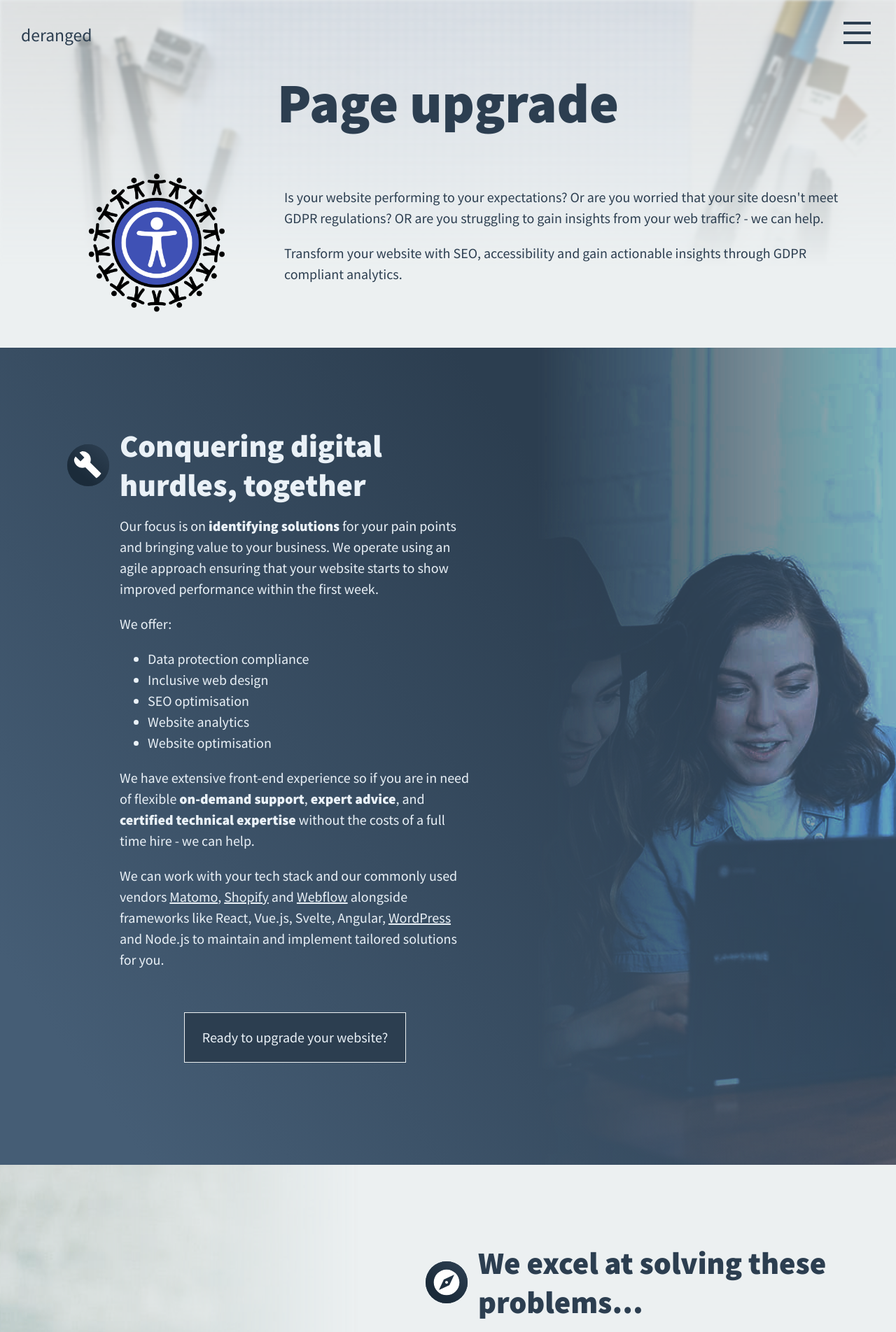
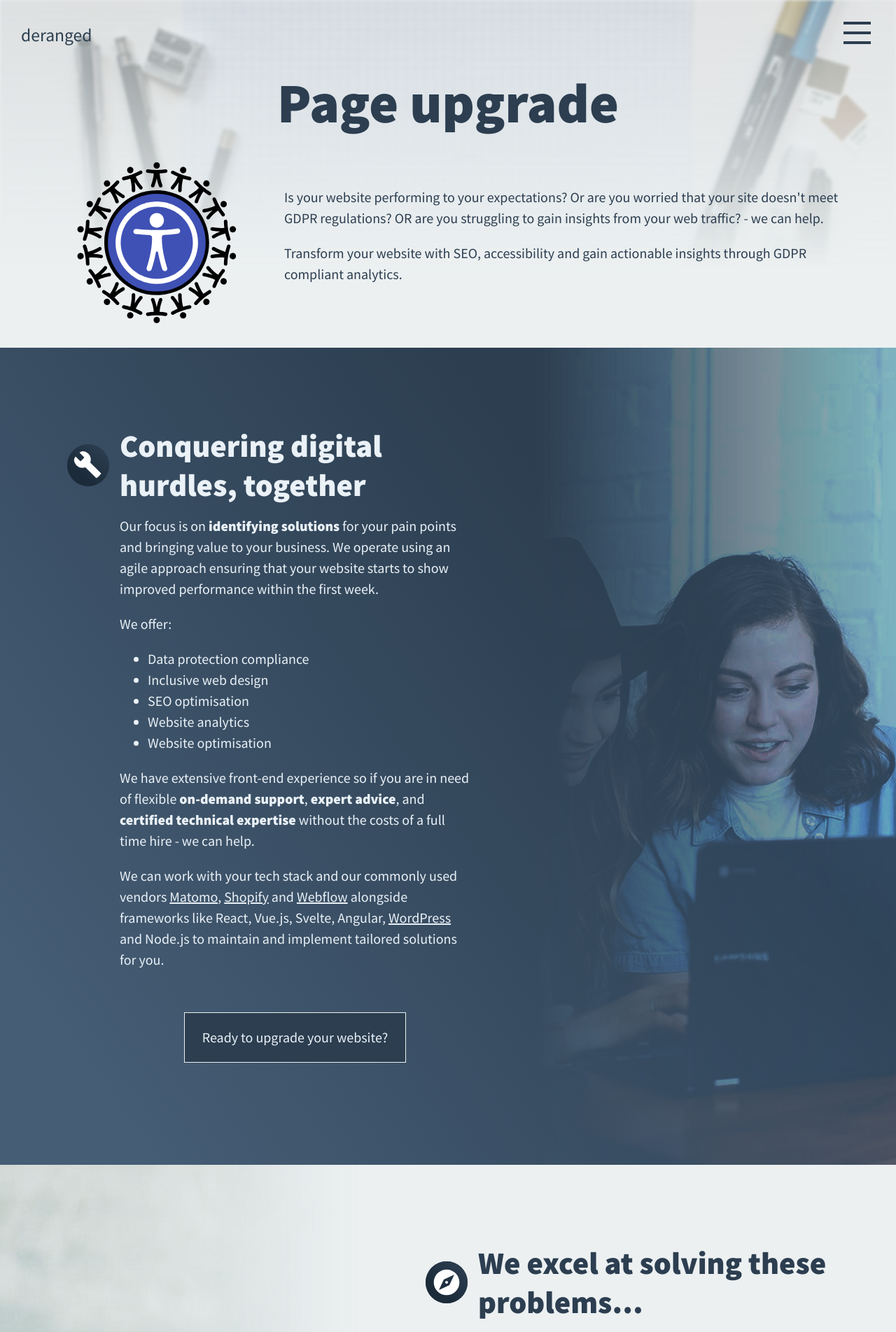
Before and after one commit to derangeddk/deranged.dk, a Jekyll site: the page built from _services/page-upgrade.html, in a window 1280 px wide. Shown: the top 1904 px of the page at 70% size. Built offline with Jekyll 4.4.1, drawn with Linux system fonts in a browser that asks for light colours; comment, search, counter and statistics services are not loaded.

Commit message:
Updated accessibility services icons

```diff
--- a/_layouts/services.html
+++ b/_layouts/services.html
@@ -351,7 +351,7 @@ layout: default
       {% endif %}
     </div>
     <div class="header__row">
-      <img src="{{ page.icon-dark }}" class="header__icon" alt="" />
+      <img src="{{ page.icon-dark }}" class="header__icon" alt="{{ page.icon-alt }}" />
       <div class="header__text" id="first-content">
         {{ page.top-section }}
       </div>
--- a/_services/accessibility-reports.html
+++ b/_services/accessibility-reports.html
@@ -1,7 +1,8 @@
 ---
 layout: services
 title: Accessibility reports
-icon-bright: "/img/deranged_accessibility_report-white.png"
+icon-bright: "/img/deranged_accessibility_report-white.svg"
+icon-dark: "/img/deranged_accessibility_report-dark.svg"
 icon-alt: "Tick in a circle implying a checkbox on a web accessibility report being checked off"
 excerpt: "Our IAAP-CWPA and IAAP-CPACC qualified accessibility expert will create an accessibility report for your website, that is a combination of both the best in class automated checks and human led testing. We deliver a full report to your organisation, identifying accessibility issues for your in house team to tackle. Our experts can be hired on a short term or long term basis and embedded within your organisation to help you manage your accessibility requirements. We can also set up accessibility testing at your request."
 ---
--- a/_services/accessibility-training.html
+++ b/_services/accessibility-training.html
@@ -1,7 +1,8 @@
 ---
 layout: services
 title: Accessibility training
-icon-bright: "/img/deranged_accessibility_training-white.png"
+icon-bright: "/img/deranged_accessibility_training-white.svg"
+icon-dark: "/img/deranged_accessibility_training-dark.svg"
 icon-alt: "Teacher pointing to a blackboard with a web accessibility logo on it depicting training in web accessibility"
 excerpt: "We help to train your team in web accessibility through one (or more) day seminars, to ensure ongoing compliance. We keep your developers up to date with accessibility best practices and train them in &#8220;accessibility thinking&#8221;."
 ---
--- a/_services/page-upgrade.html
+++ b/_services/page-upgrade.html
@@ -2,8 +2,8 @@
 layout: services
 name: page-upgrade
 title: Page upgrade
-icon-bright: "/img/deranged_page_upgrade_accessibility-white.png"
-icon-dark: "/img/deranged_page_upgrade_accessibility-dark.png"
+icon-bright: "/img/deranged_page_upgrade_accessibility-white.svg"
+icon-dark: "/img/deranged_page_upgrade_accessibility-dark.svg"
 icon-alt: "Web Accessibility symbol surrounded by a circle of figures signalling accessibility for all"
 meta: "Transform your website with Page upgrade from deranged. Boost performance, ensure GDPR compliance, enhance accessibility, and gain actionable insights through SEO and analytics. Our agile approach focuses on optimising speed, usability, and inclusivity to engage users and drive growth. Get expert support without long-term commitments - book a meeting today."
 excerpt: "If your organisation doesn't have an accessibility expert, or you&#8217;re struggling with developer resources but still want to ensure compliance, our in-house development team can fix any accessibility issues your organisation has with its website following a thorough accessibility report by our IAAP-CWPA and IAAP-CPACC qualified accessibility expert."
```
Also changed, not shown: img/deranged_accessibility_report-dark.png (deleted), img/deranged_accessibility_report-dark.svg (added), img/deranged_accessibility_report-white.png (deleted), img/deranged_accessibility_report-white.svg (added), img/deranged_accessibility_training-dark.png (deleted), img/deranged_accessibility_training-dark.svg (added), img/deranged_accessibility_training-white.png (deleted), img/deranged_accessibility_training-white.svg (added), img/deranged_page_upgrade_accessibility-dark.png (deleted), img/deranged_page_upgrade_accessibility-dark.svg (added), img/deranged_page_upgrade_accessibility-white.png (deleted), img/deranged_page_upgrade_accessibility-white.svg (added).
